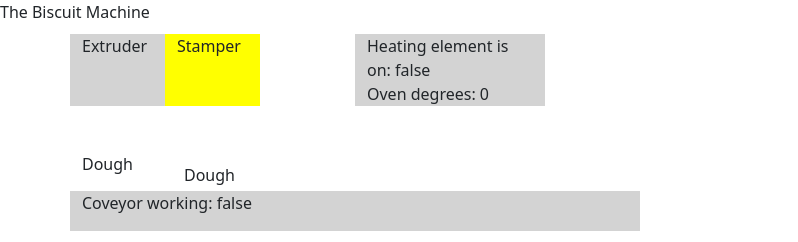
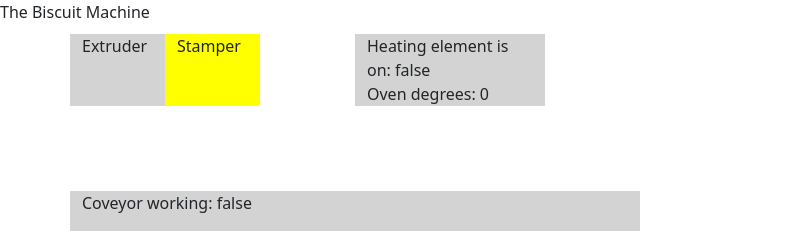
Before and after one commit to anisarambelieva/the-biscuit-machine, a React (Create React App) app: page / in a window 1280 px wide. Shown: the top 242 px of the page, without its empty margins (0-798 px from the left). Built offline with nearby package versions, Linux system fonts and the light colour scheme.

Commit message:
Render biscuits when conveyor starts

```diff
--- a/src/components/machine.js
+++ b/src/components/machine.js
@@ -59,7 +59,7 @@ const Machine = () => {
       </Row>
 
       <Row style={{ position: "relative" }}>
-        <BiscuitLifecycle />
+        {conveyorWorking && <BiscuitLifecycle />}
       </Row>
 
       <Row style={{ height: "75px" }}></Row>
```
